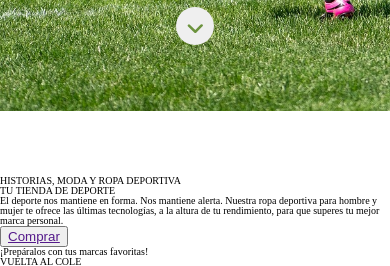
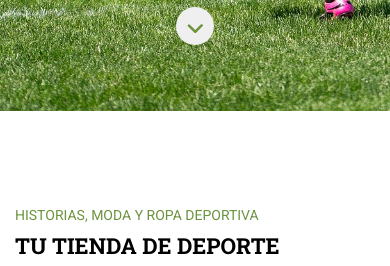
Before and after one commit to Adalab/modulo-1-evaluacion-final-Nymesia47, a website built with Vite: page src/index.html in a window 390 px wide. Shown: the part 499-765 px from the top of the page. Built offline with nearby package versions, Linux system fonts and the light colour scheme; files whose address does not match are found by name.

Commit message:
shop section style mobile completed

```diff
--- a/src/partials/shop-section.html
+++ b/src/partials/shop-section.html
@@ -1,6 +1,6 @@
 <section class="shop">
-    <h3>HISTORIAS, MODA Y ROPA DEPORTIVA</h3>
-    <h2>TU TIENDA DE DEPORTE</h2>
-    <p>El deporte nos mantiene en forma. Nos mantiene alerta. Nuestra ropa deportiva para hombre y mujer te ofrece las últimas tecnologías, a la altura de tu rendimiento, para que superes tu mejor marca personal.</p>
-    <button><a href="">Comprar</a></button>
+    <h3 class="shop-subtitle">HISTORIAS, MODA Y ROPA DEPORTIVA</h3>
+    <h2 class="shop-title">TU TIENDA DE DEPORTE</h2>
+    <p class="shop-description">El deporte nos mantiene en forma. Nos mantiene alerta. Nuestra ropa deportiva para hombre y mujer te ofrece las últimas tecnologías, a la altura de tu rendimiento, para que superes tu mejor marca personal.</p>
+    <button class="shop-button"><a href="">Comprar</a></button>
 </section>
--- /dev/null
+++ b/src/scss/layout/_shop-section.scss
@@ -0,0 +1,42 @@
+.shop {
+    display: flex;
+    flex-direction: column;
+    justify-items: flex-start;
+    padding: 2.5rem 1.5rem 2.5rem;
+    &-subtitle {
+        font-family: $font-second;
+        color: $main-color;
+        font-size: 1.4rem;
+        line-height: 2.14;
+    }
+    &-title {
+        font-family: $font-main;
+        font-size: 2.2rem;
+        font-weight: bold;
+        line-height: 1.36;
+    }
+    &-description {
+        font-family: $font-second;
+        font-size: 1.8rem;
+        line-height: 1.67;
+        color: $third-color;
+        margin: 1.0rem 0 4.0rem;
+    }
+    &-button {
+        width: 16.0rem;
+        height: 4.5rem;
+        border: 2px solid $main-color;
+        border-radius: 2.3rem;
+        //padding: 1.0rem;
+        & a {
+            color: $main-color;
+            text-decoration: none;
+            font-family: $font-second;
+            font-size: 2.0rem;
+            font-weight: 500;
+
+
+        }
+    }
+
+}
--- a/src/scss/main.scss
+++ b/src/scss/main.scss
@@ -5,5 +5,6 @@
 @import 'layout/page';
 @import 'layout/header';
 @import 'layout/hero';
+@import 'layout/shop-section';
 @import 'layout/footer';
 @import 'pages/index';
```
